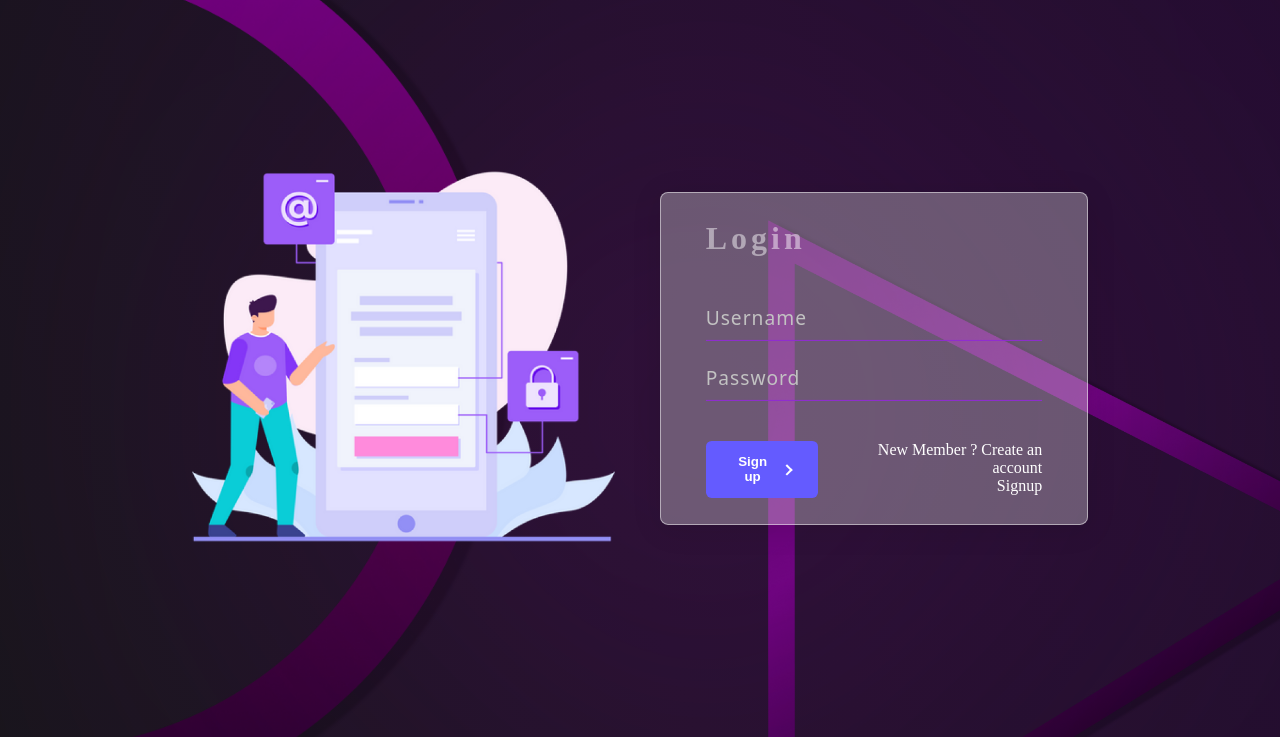
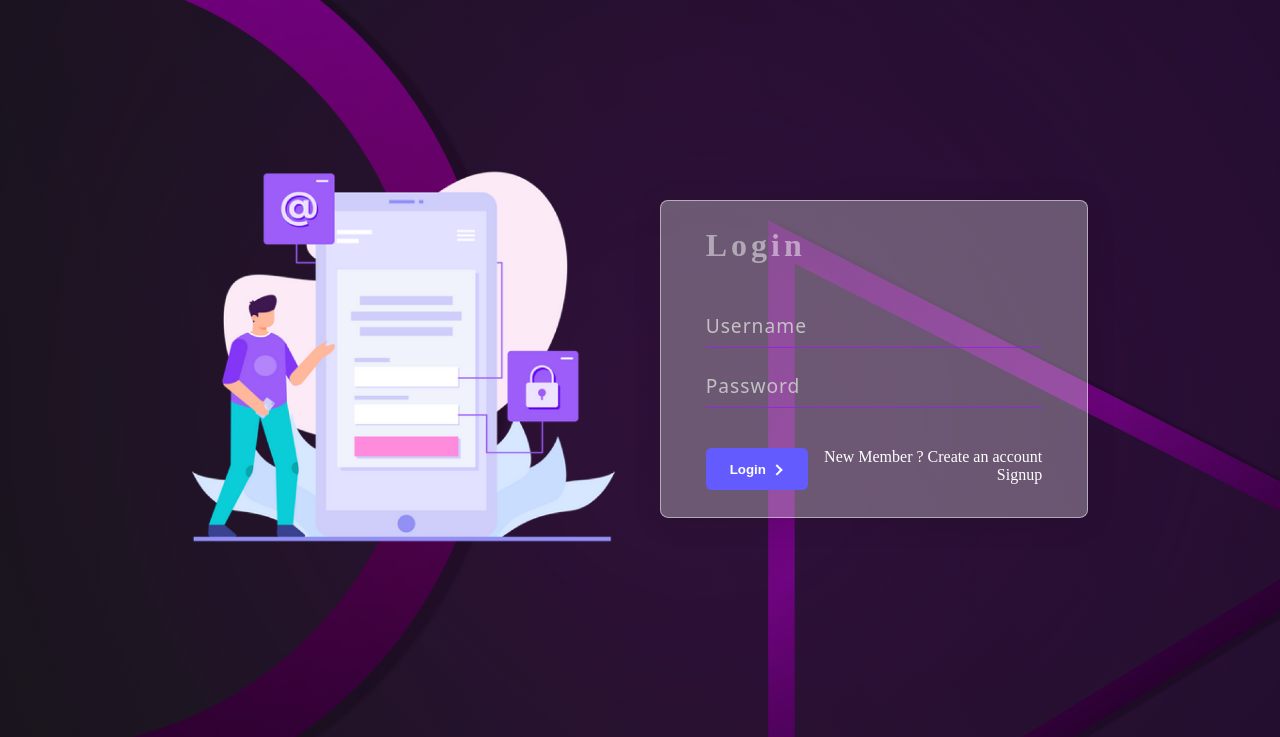
Before and after one commit to Nilay-rawal1/Price-Tracker, a Django app: page /login/ in a window 1280 px wide. Shown: the part 100-837 px from the top of the page. Run offline with Django 4.2, Linux system fonts and the light colour scheme; some web fonts are replaced.

Commit message:
Login text and Trusted Origin change

```diff
--- a/PriceTracker/settings.py
+++ b/PriceTracker/settings.py
@@ -32,7 +32,7 @@ DEBUG = False
 
 ALLOWED_HOSTS = ['barcost.up.railway.app', 'localhost', '127.0.0.1']
 
-CSRF_TRUSTED_ORIGINS = ['barcost.up.railway.app']
+CSRF_TRUSTED_ORIGINS = ['https://barcost.up.railway.app']
 # Application definition
 
 INSTALLED_APPS = [
--- a/templates/login.html
+++ b/templates/login.html
@@ -51,7 +51,7 @@
             </div>
             <div class='button-container'>
                 <button type='submit' class='form-btn'>
-                    Sign up
+                    Login
                     <div class="arrow-wrapper">
                         <div class="arrow"></div>
                     </div>
```
